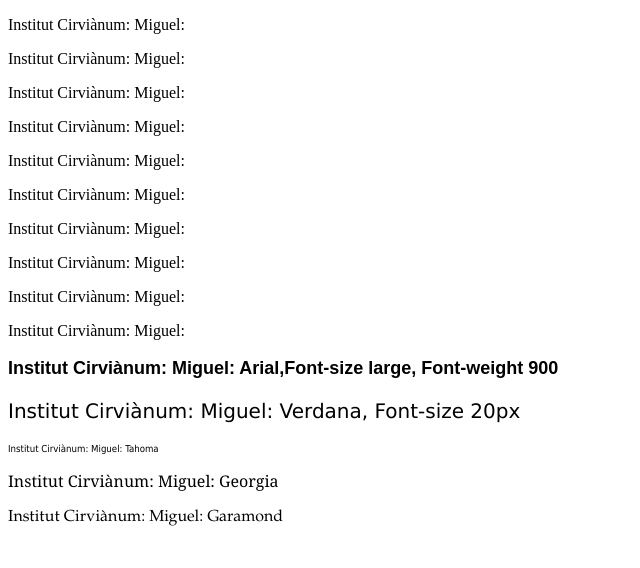
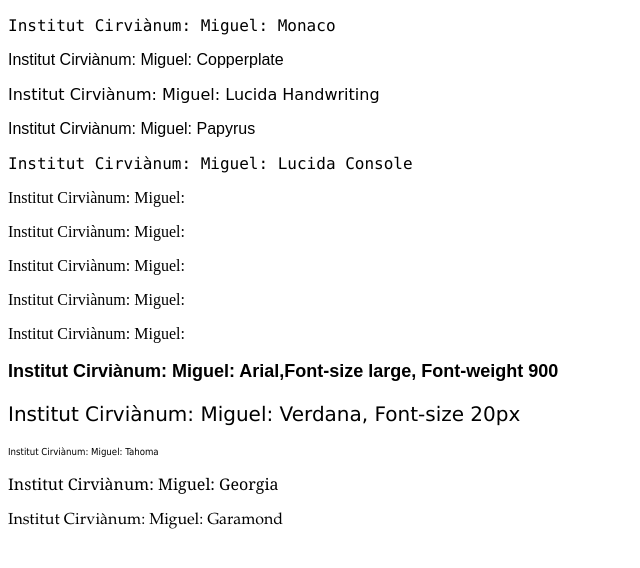
Before and after one commit to Cirvianum-DAW/mp9-act4-fonts-miguelsanchezcortes, a plain HTML site: page index.html in a window 1280 px wide. Shown: the whole page, without its empty margins (0-640 px from the left). Drawn offline with Linux system fonts and the light colour scheme.

Commit message:
fetes algunes fonts més

```diff
--- a/index.html
+++ b/index.html
@@ -9,11 +9,11 @@
 </head>
 
 <body>
-  <p class="">Institut Cirviànum: Miguel:</p>
-  <p class="">Institut Cirviànum: Miguel:</p>
-  <p class="">Institut Cirviànum: Miguel:</p>
-  <p class="">Institut Cirviànum: Miguel:</p>
-  <p class="">Institut Cirviànum: Miguel:</p>
+  <p class="monaco">Institut Cirviànum: Miguel: Monaco</p>
+  <p class="copperplate">Institut Cirviànum: Miguel: Copperplate</p>
+  <p class="lucida-handwriting">Institut Cirviànum: Miguel: Lucida Handwriting</p>
+  <p class="papyrus">Institut Cirviànum: Miguel: Papyrus</p>
+  <p class="lucida-console">Institut Cirviànum: Miguel: Lucida Console</p>
   <p class="">Institut Cirviànum: Miguel:</p>
   <p class="">Institut Cirviànum: Miguel:</p>
   <p class="">Institut Cirviànum: Miguel:</p>
--- a/styles.css
+++ b/styles.css
@@ -4,6 +4,21 @@
 
 p.sansserif {
   font-family: Arial, Helvetica, sans-serif;
+}
+p.monaco {
+  font-family: Monaco, monospace;
+}
+p.copperplate{
+  font-family: Copperplate, fantasy;
+}
+p.lucida-handwriting{
+  font-family: "Lucida Handwriting", cursive;
+}
+p.papyrus{
+  font-family: Papyrus, fantasy;
+}
+p.lucida-console{
+  font-family: "Lucida Console", Monaco, monospace;
 }
 p.arial{
   font-family: Arial, Helvetica, sans-serif;
```
